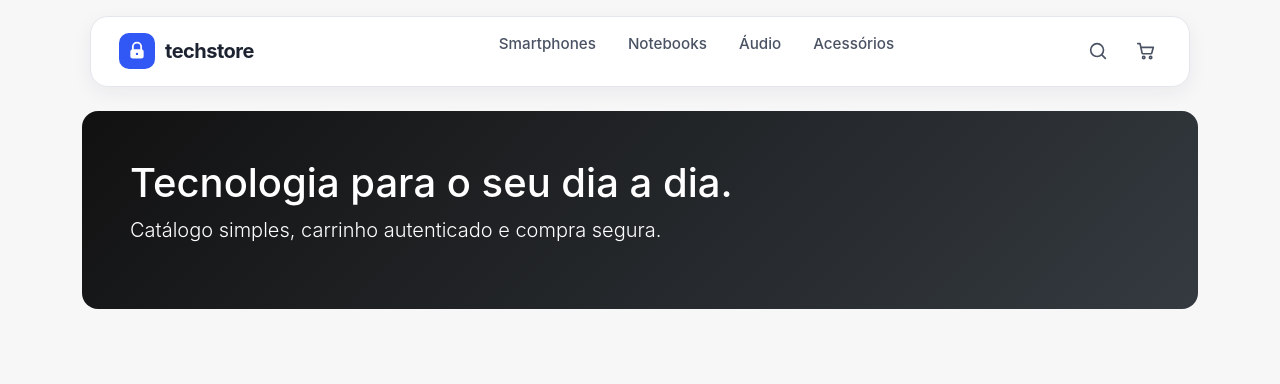
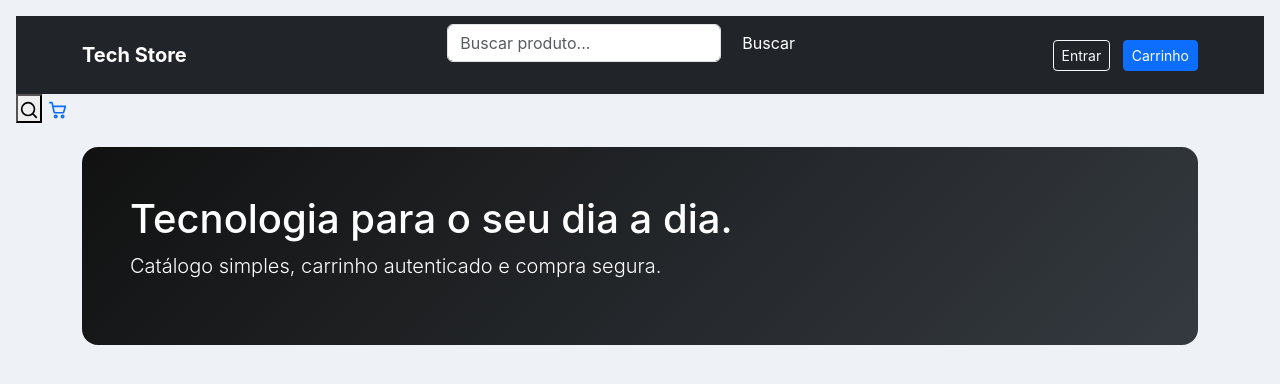
Before and after one commit to eleifoliveira-sys/eComerci-sem-frameWork, a PHP site: page / in a window 1280 px wide. Shown: the top 384 px of the page. Run offline with PHP 8.4, Linux system fonts and the light colour scheme.

Commit message:
Css pedro (#7)
* aba nav em todas as páginas

* passar a search bar pro nav

* .

---------

Co-authored-by: PedroA. <pedroalucantonio@gmail.com>

```diff
--- a/frontend/css/style.css
+++ b/frontend/css/style.css
@@ -17,93 +17,6 @@ body {
 }
 
 
-.header {
-  max-width: 1100px;
-  margin: 0 auto;
-  background: var(--card);
-  border: 1px solid var(--borda);
-  border-radius: 18px;
-  box-shadow: 0 6px 20px rgba(28, 34, 48, .06);
-  padding: 14px 28px;
-  display: flex;
-  align-items: center;
-  justify-content: space-between;
-  gap: 24px;
-}
-
-/* Logo */
-.logo {
-  display: flex;
-  align-items: center;
-  gap: 10px;
-  text-decoration: none;
-  color: var(--texto);
-}
-.logo-icone {
-  width: 36px;
-  height: 36px;
-  border-radius: 10px;
-  background: var(--azul);
-  display: grid;
-  place-items: center;
-}
-.logo-icone svg { width: 20px; height: 20px; }
-.logo-texto {
-  font-size: 1.25rem;
-  font-weight: 700;
-  letter-spacing: -0.5px;
-}
-
-/* Menu */
-.menu {
-  display: flex;
-  gap: 32px;
-  list-style: none;
-  margin-right: auto;
-  margin-left: 24px;
-}
-.menu a {
-  text-decoration: none;
-  color: var(--link);
-  font-size: .95rem;
-  font-weight: 500;
-  padding: 6px 0;
-  border-bottom: 2px solid transparent;
-  transition: color .2s, border-color .2s;
-}
-.menu a:hover { color: var(--azul); border-color: var(--azul); }
-
-/* Ícones à direita */
-.acoes { display: flex; align-items: center; gap: 18px; }
-.acoes button,
-.acoes a {
-  background: none;
-  border: 0;
-  color: var(--link);
-  cursor: pointer;
-  display: grid;
-  place-items: center;
-  padding: 4px;
-  border-radius: 8px;
-  transition: color .2s;
-}
-.acoes button:hover,
-.acoes a:hover { color: var(--azul); }
-.acoes svg { width: 22px; height: 22px; }
-
-:focus-visible { outline: 3px solid #f59e0b; outline-offset: 2px; }
-
-/* Responsivo */
-@media (max-width: 720px) {
-  .header { padding: 12px 16px; }
-  .menu { display: none; }
-  .acoes { margin-left: auto; }
-}
-
-body {
-  background: #f7f7f8;
-}
-
 .hero {
     background: linear-gradient(135deg, #111, #343a40);
     color: #fff;
@@ -122,6 +35,18 @@ body {
         font-size: 1.8rem;
     }
 }
+.acoes button:hover,
+.acoes a:hover { color: var(--azul); }
+.acoes svg { width: 22px; height: 22px; }
+
+:focus-visible { outline: 3px solid #f59e0b; outline-offset: 2px; }
+
+/* Responsivo */
+@media (max-width: 720px) {
+  .header { padding: 12px 16px; }
+  .menu { display: none; }
+  .acoes { margin-left: auto; }
+}
 
 .navbar {
     display: flex;
--- a/frontend/index.html
+++ b/frontend/index.html
@@ -11,25 +11,24 @@
     <link rel="stylesheet" href="css/style.css" />
   </head>
   <body>
-     <header class="header">
-    <a href="index.html" class="logo" aria-label="techstore - página inicial">
-      <span class="logo-icone">
-        <svg viewBox="0 0 24 24" fill="none" stroke="#fff" stroke-width="2.2" stroke-linecap="round" stroke-linejoin="round" aria-hidden="true">
-          <path d="M7 10V7a5 5 0 0 1 10 0v3"/>
-          <rect x="4" y="10" width="16" height="11" rx="3" fill="#fff" stroke="none"/>
-          <circle cx="12" cy="15.5" r="1.4" fill="#3157f5" stroke="none"/>
-        </svg>
-      </span>
-      <span class="logo-texto">techstore</span>
-    </a>
-
-    <nav aria-label="Categorias">
-      <ul class="menu">
-        <li><a href="#">Smartphones</a></li>
-        <li><a href="#">Notebooks</a></li>
-        <li><a href="#">Áudio</a></li>
-        <li><a href="#">Acessórios</a></li>
-      </ul>
+    <nav class="navbar navbar-dark bg-dark">
+      <div class="container">
+        <a class="navbar-brand fw-bold" href="index.html">Tech Store</a>
+        <div class="d-flex gap-2 mb-4">
+        <input
+          id="busca"
+          class="form-control"
+          placeholder="Buscar produto..."
+        />
+        <button class="btn btn-dark" onclick="carregar()">Buscar</button>
+      </div>
+        <div>
+          <a class="btn btn-outline-light btn-sm me-2" href="login.html"
+            >Entrar</a
+          >
+          <a class="btn btn-primary btn-sm" href="carrinho.html">Carrinho</a>
+        </div>
+      </div>
     </nav>
 
     <div class="acoes">
```
